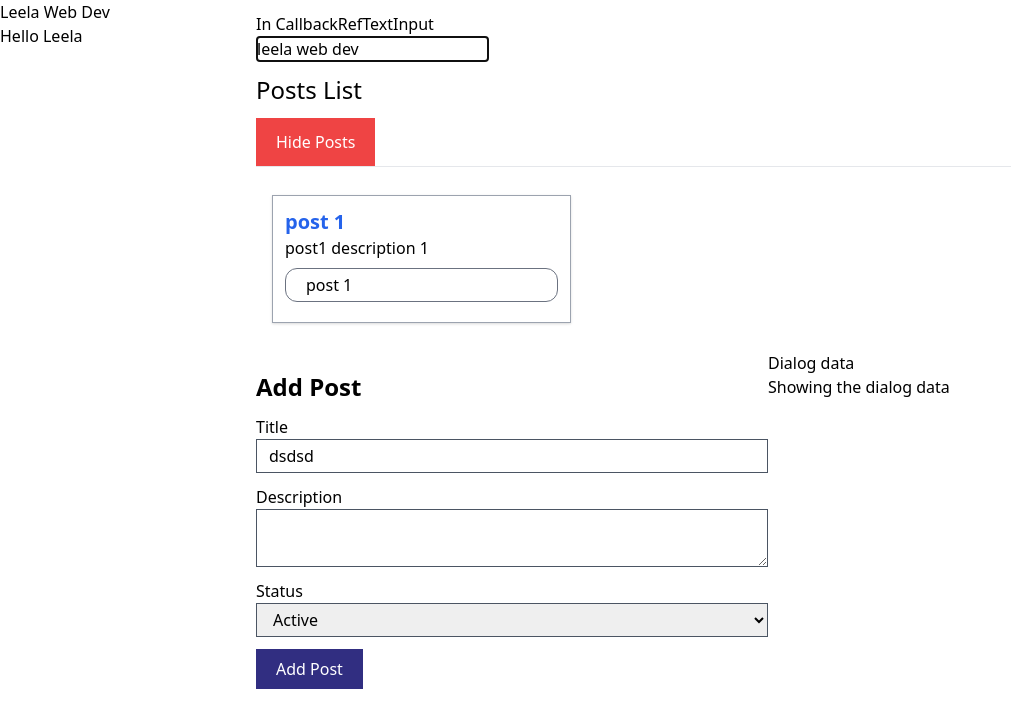
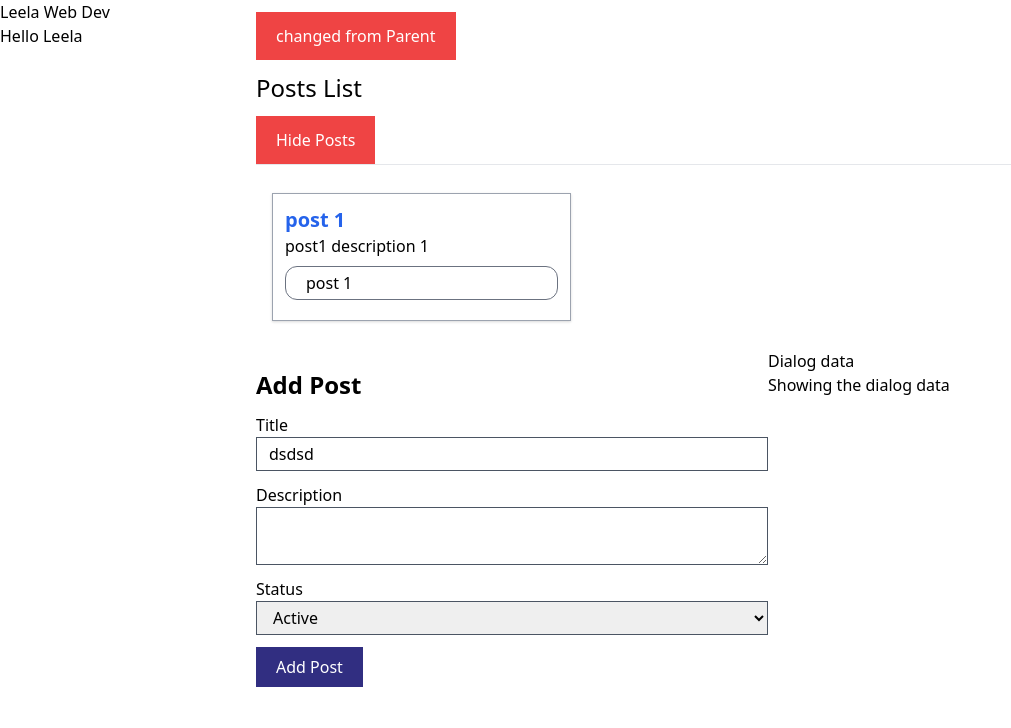
Before and after one commit to shivrajpro/react-by-lwd, a React (Create React App) app: page / in a window 1280 px wide. Shown: the top 728 px of the page, without its empty margins (0-1011 px from the left). Built offline with nearby package versions, Linux system fonts and the light colour scheme.

Commit message:
forwarding refs

```diff
--- a/src/App.js
+++ b/src/App.js
@@ -1,8 +1,7 @@
 import './App.css';
-import CallbackRefTextInput from './components/CallbackRefTextInput/CallbackRefTextInput';
 import ErrorBoundary from './components/ErrorBoundary/ErrorBoundary';
+import ParentForwardingRef from './components/ForwardingRef/ParentForwardingRef';
 import Posts from './components/Posts/Posts';
-import ParentRefTextInput from './components/RefTextInput/ParentrefTextInput';
 import Sidebar from './components/Sidebar/Sidebar';
 import ButtonContext from './Context/ButtonContext';
 import UserContext from './Context/UserContext';
@@ -28,7 +27,8 @@ function App() {
                 </div>
                 <div className='w-4/5'>
                     <div>
-                        <CallbackRefTextInput/>
+                        <ParentForwardingRef/>
+                        {/* <CallbackRefTextInput/> */}
                         {/* <ParentRefTextInput/> */}
                         {/* <RefTextInput/> */}
                         {/* <Category name="some category name" /> */}
--- /dev/null
+++ b/src/components/ForwardingRef/ForwardingRefButton.js
@@ -0,0 +1,21 @@
+import React, { Component } from "react";
+
+class ForwardingRefButton extends Component{
+    constructor(props){
+        super(props);
+    }
+
+    render(){
+        return (
+            <div className="my-3" >
+                <button className="px-5 py-3 bg-red-500 text-white" ref={this.props.buttonRef} >
+                    Click Me from Child
+                </button>
+            </div>
+        )
+    }
+}
+
+export default React.forwardRef((props, ref)=>{
+    return <ForwardingRefButton buttonRef={ref} {...props} />
+})
--- /dev/null
+++ b/src/components/ForwardingRef/ParentForwardingRef.js
@@ -0,0 +1,22 @@
+import React, { Component } from "react";
+import ForwardingRefButton from "./ForwardingRefButton";
+
+export default class ParentForwardingRef extends Component{
+    constructor(props){
+        super(props);
+        this.buttonRef = React.createRef();
+    }
+
+    componentDidMount(){
+        console.log(this.buttonRef);
+        this.buttonRef.current.innerHTML = 'changed from Parent'
+    }
+
+    render(){
+        return (
+            <div className="my-3">
+                <ForwardingRefButton ref={this.buttonRef} />
+            </div>
+        )
+    }
+}
```
